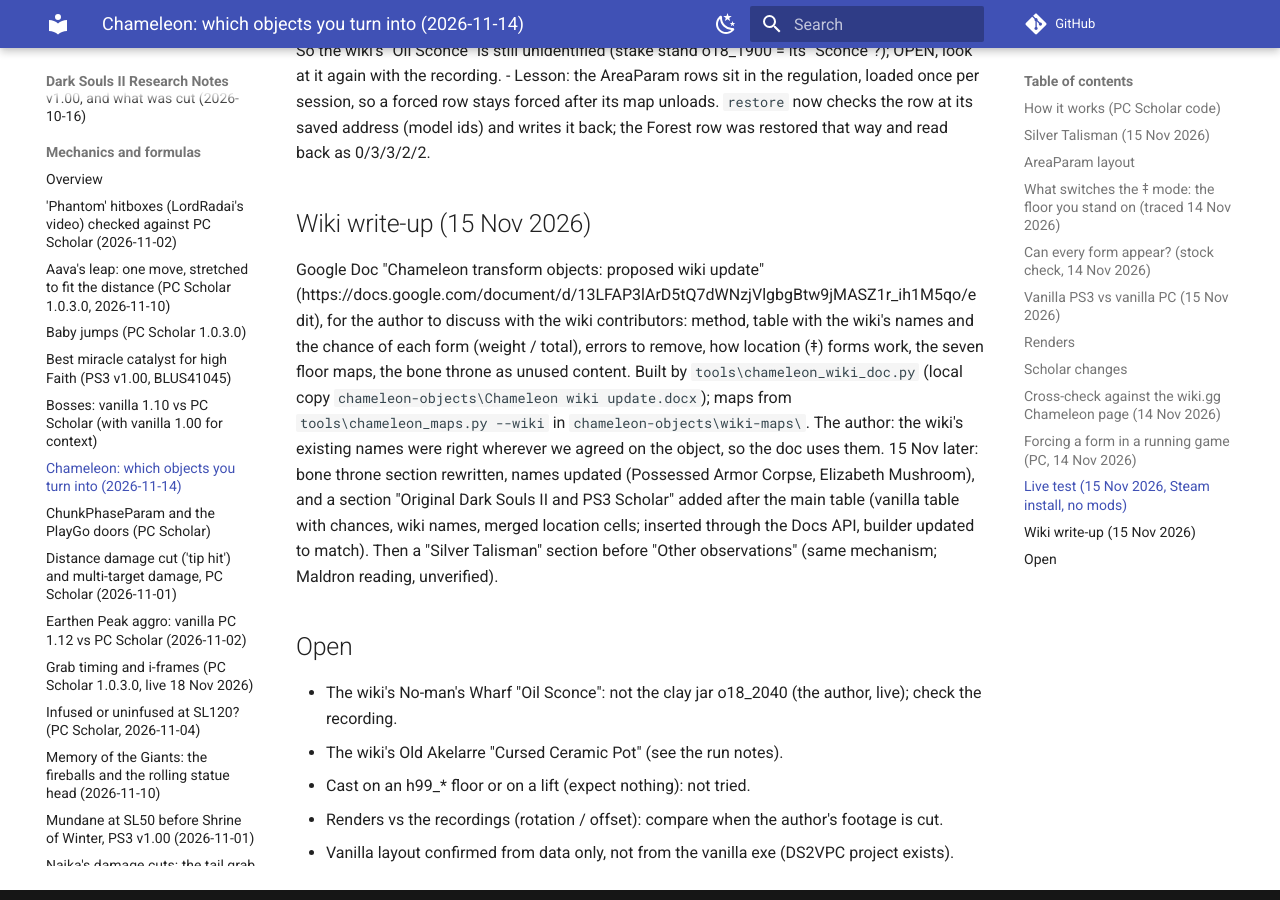
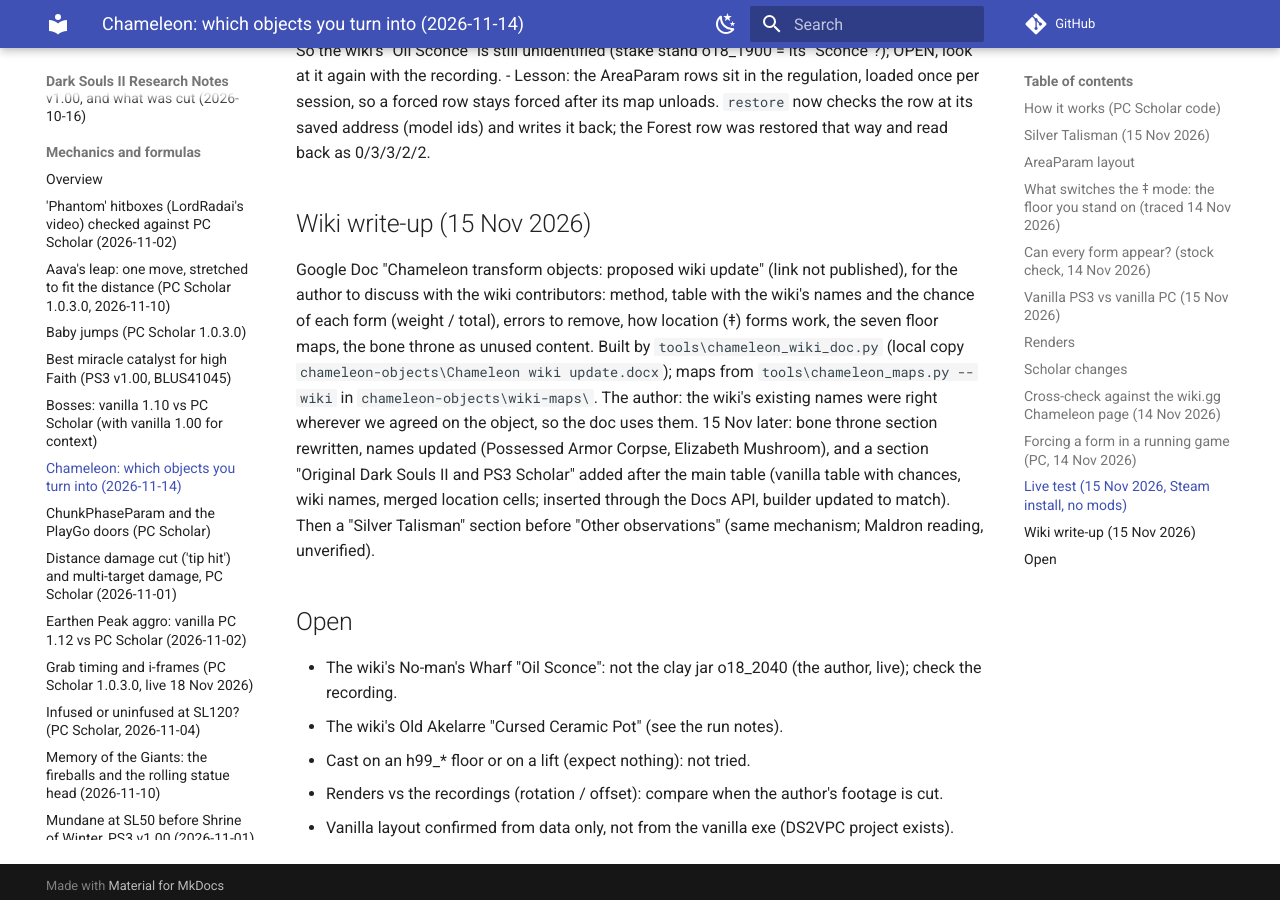
Before and after one commit to laveniatappendorf/ds2-research-notes, an MkDocs documentation site: the page built from docs/mechanics/chameleon-objects.md, in a window 1280 px wide and 900 px high, scrolled down 16548 px. Built offline with MkDocs 1.6.1 and Material for MkDocs 9.7.7, drawn with Linux system fonts in a browser that asks for light colours; comment, search, counter and statistics services are not loaded.

Commit message:
Chameleon objects: remove the proposed-wiki-update Google Doc link
Co-Authored-By: Claude Opus 5.5 <noreply@anthropic.com>

```diff
--- a/docs/mechanics/chameleon-objects.md
+++ b/docs/mechanics/chameleon-objects.md
@@ -350,7 +350,7 @@ with arenactl give 31280000.
 ## Wiki write-up (15 Nov 2026)
 
 Google Doc "Chameleon transform objects: proposed wiki update"
-(https://docs.google.com/document/d/13LFAP3lArD5tQ7dWNzjVlgbgBtw9jMASZ1r_ih1M5qo/edit), for the author to discuss with the
+(link not published), for the author to discuss with the
 wiki contributors: method, table with the wiki's names and the chance of each form (weight / total), errors to remove,
 how location (‡) forms work, the seven floor maps, the bone throne as unused content. Built by
 `tools\chameleon_wiki_doc.py` (local copy `chameleon-objects\Chameleon wiki update.docx`); maps from
```
